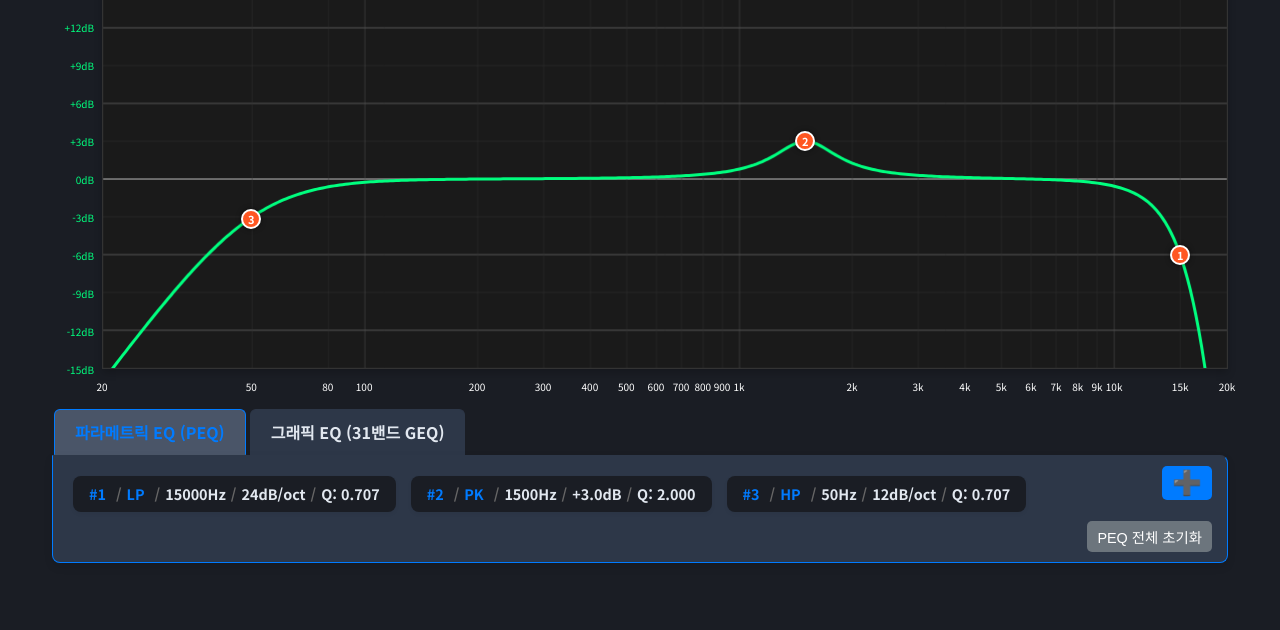
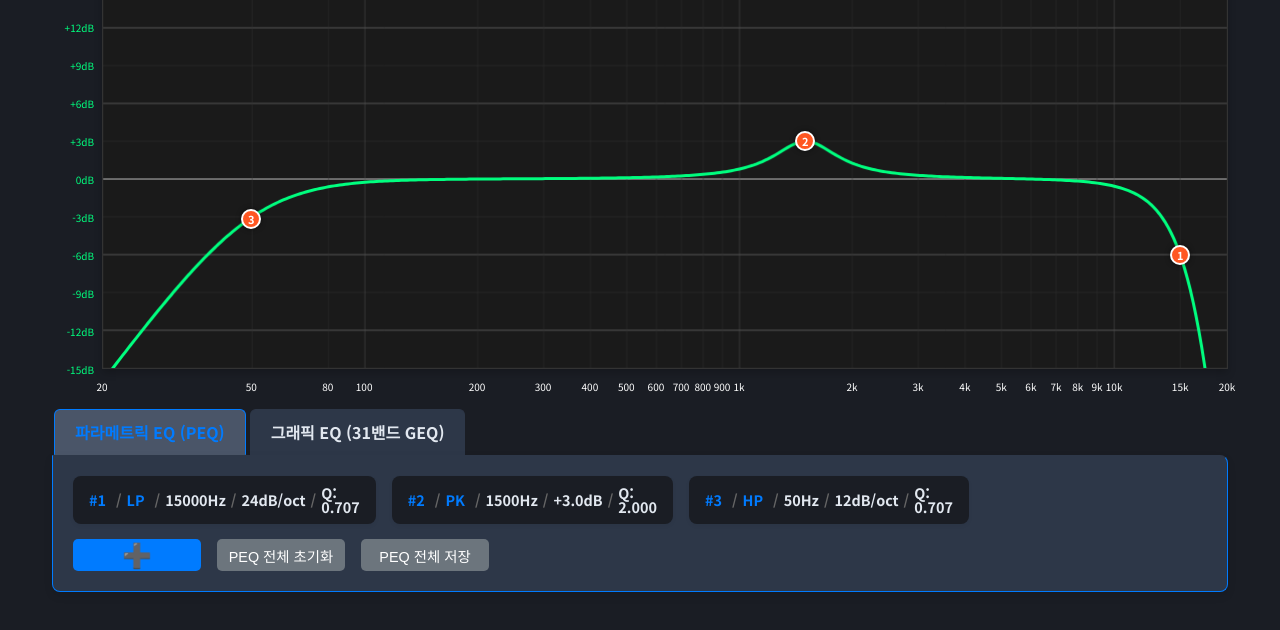
Before and after one commit to RichardCYang/WebEQ, a website: page public/eq.html in a window 1280 px wide. Shown: the part 290-920 px from the top of the page. Before the commit the page ends 893 px from the top, so only its background shows below. Drawn offline with Linux system fonts and the light colour scheme.

Commit message:
[25-10-23]: EQ 페이지 UI 개선 및 레이아웃 개선

```diff
--- a/public/css/eq.css
+++ b/public/css/eq.css
@@ -65,6 +65,13 @@
 #eq-toggle-btn.on {
   background-color: var(--accent-green);
   color: white;
+}
+
+#peq-list {
+	display: grid;
+	grid-template-columns: 1fr 1fr 1fr 1fr;
+	gap: 16px;
+	order: 0;
 }
 
 /* --- GEQ/PEQ 토글 스위치 --- */
@@ -329,11 +336,11 @@ input[type="range"]::-moz-range-thumb {
 }
 #controls-container.active {
   display: flex;
+  flex-direction: column;
   flex-wrap: wrap;
   justify-content: flex-start;
   gap: 15px;
   min-height: 80px;
-  padding-bottom: 50px;
 }
 #geq-container.active {
   display: flex;
@@ -347,7 +354,6 @@ input[type="range"]::-moz-range-thumb {
 
 /* PEQ 추가 버튼 스타일 및 위치 */
 #add-eq-btn {
-  position: absolute;
 	top: 10px;
 	right: 15px;
 	background: #007bff;
@@ -366,21 +372,32 @@ input[type="range"]::-moz-range-thumb {
   background: #0056b3;
 }
 
-/* 초기화 버튼 스타일 및 위치 */
-.reset-btn {
-  position: absolute;
-  right: 15px;
-  bottom: 10px;
+.controls-sub-container {
+	display: flex;
+	order: 1;
+	color: white;
+	height: 32px;
+	border: none;
+	z-index: 10;
+	gap: 16px;
+}
+
+.controls-sub-container button{
 	background: #6c757d;
 	color: white;
 	border: none;
-  padding: 5px 10px;
 	border-radius: 5px;
 	font-size: 0.9em;
 	cursor: pointer;
 	z-index: 10;
+	width: 128px;
 }
-.reset-btn:hover {
+
+/* 저장 버튼 스타일 및 위치 */
+.save-btn {
+
+}
+.save-btn:hover {
   background: #5a6268;
 }
 
@@ -391,6 +408,7 @@ input[type="range"]::-moz-range-thumb {
   border-radius: 8px;
   box-shadow: 0 2px 4px rgba(0, 0, 0, 0.05);
   width: auto;
+  height: 48px;
   cursor: pointer;
   transition: all 0.2s;
   border: 1px solid transparent;
--- a/public/eq.html
+++ b/public/eq.html
@@ -41,8 +41,12 @@
 				</div>
 
 				<div id="controls-container" class="active">
-					<button id="add-eq-btn">➕</button>
-					<button id="reset-peq-btn" class="reset-btn" onclick="resetPEQ()">PEQ 전체 초기화</button>
+					<div class="controls-sub-container">
+						<button id="add-eq-btn">➕</button>
+						<button id="reset-peq-btn" onclick="resetPEQ()">PEQ 전체 초기화</button>
+						<button id="save-peq-btn" onclick="savePEQ()">PEQ 전체 저장</button>
+					</div>
+					<div id="peq-list"></div>
 				</div>
 				<div id="geq-container"></div>
 			</div>
--- a/public/js/eqinit.js
+++ b/public/js/eqinit.js
@@ -6,6 +6,7 @@ const PI = Math.PI;
 const CANVAS = document.getElementById("responseCanvas");
 const CTX = CANVAS.getContext("2d");
 const WRAPPER = document.getElementById("graph-wrapper");
+const PEQ_LIST = document.getElementById("peq-list");
 const CONTROLS_CONTAINER = document.getElementById("controls-container");
 const GEQ_CONTAINER = document.getElementById("geq-container");
 const ADD_PEQ_BUTTON = document.getElementById("add-eq-btn");
@@ -347,7 +348,7 @@ function renderControls(){
 				<span class="sep">/</span>
 				<span id="q-display-${eq.id}">${qText}</span>
 			`;
-		CONTROLS_CONTAINER.appendChild(cardDiv);
+		PEQ_LIST.appendChild(cardDiv);
 	});
 }
 
@@ -797,7 +798,6 @@ function drawGraph(responseCurve, markerPositions){
 	const dbLines = [-15, -12, -9, -6, -3, 0, 3, 6, 9, 12, 15];
 
 	for (let db of dbLines){
-		console.log(CANVAS.clientWidth, CANVAS.width);
 		const y = (GAIN_HEIGHT * (MAX_DB - db)) / DB_RANGE;
 		CTX.beginPath();
 		CTX.moveTo(0, y);
```
Also changed, not shown: app.js (+32 -1 lines). Lines whose indentation alone changed are shown as unchanged.
